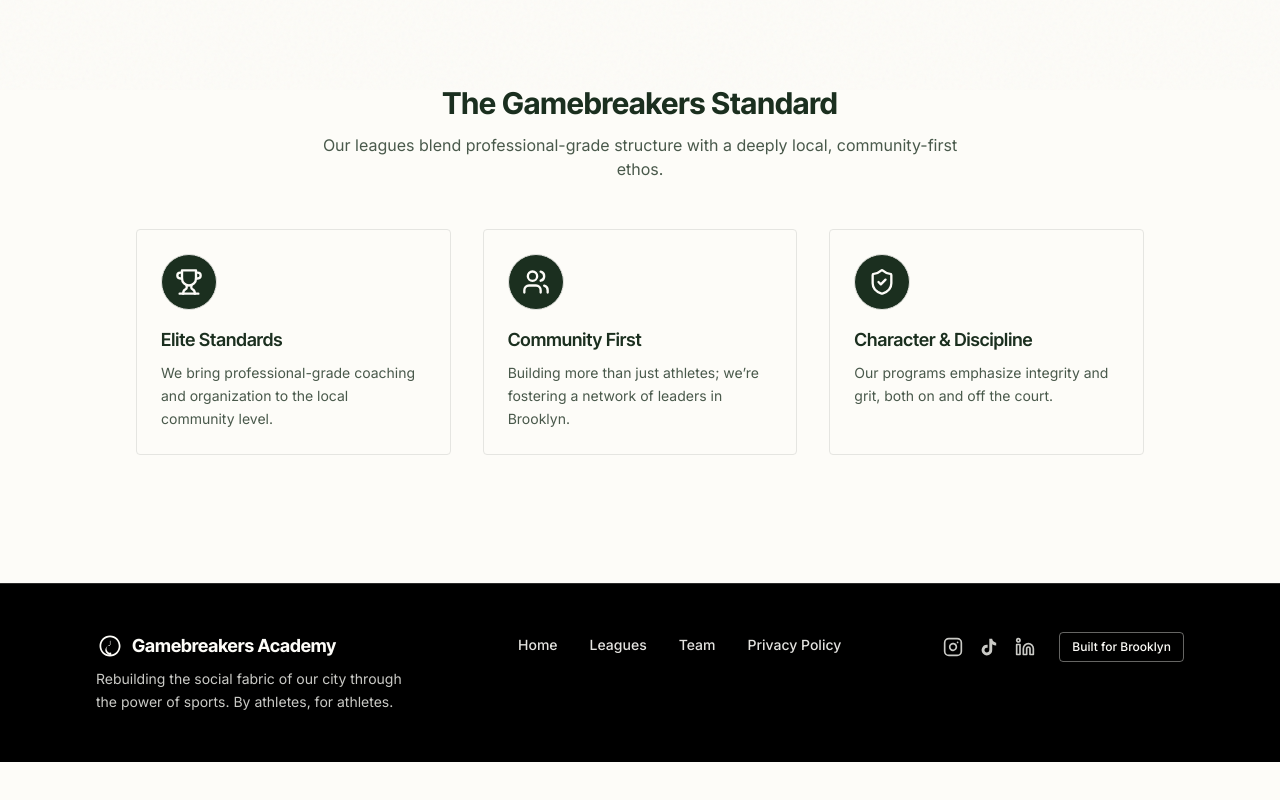
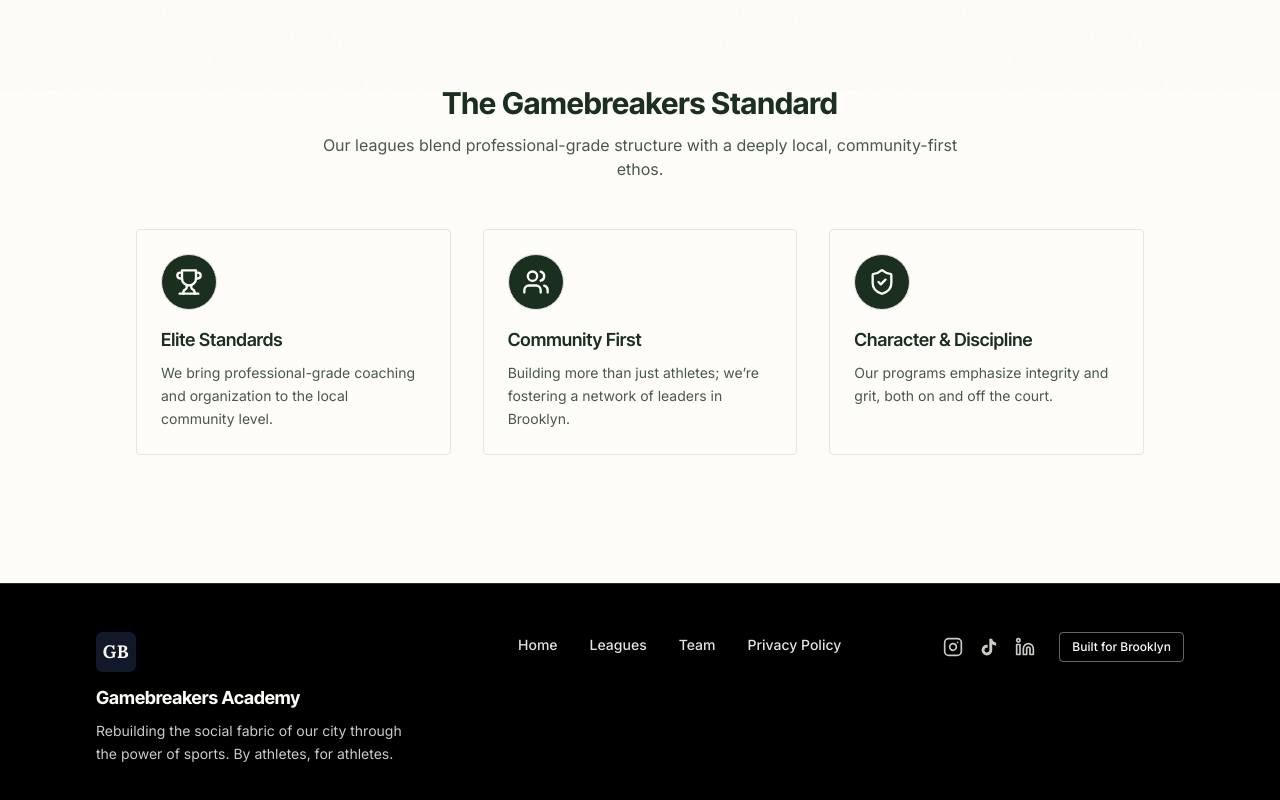
Before and after one commit to awatler/gamebreakers-academy, a React (Vite) app: page / in a window 1280 px wide. Shown: the part 710-1510 px from the top of the page. Before the commit the page ends 1472 px from the top, so only its background shows below. Built offline with nearby package versions, Linux system fonts and the light colour scheme.

Commit message:
Update branding and GB logo

```diff
--- /dev/null
+++ b/src/components/BrandLogo.tsx
@@ -0,0 +1,24 @@
+type BrandLogoProps = {
+  size?: number
+  className?: string
+}
+
+/**
+ * BrandLogo
+ * GB monogram in a dark stone square with subtle rounded corners.
+ * Accepts a `size` prop (in px) so it can scale for navbar/footer/hero use.
+ */
+export default function BrandLogo({ size = 32, className = '' }: BrandLogoProps) {
+  const px = `${size}px`
+  const fontSize = size * 0.45
+
+  return (
+    <div
+      style={{ width: px, height: px, fontSize }}
+      className={`flex items-center justify-center rounded-md bg-[#111827] text-[#FDFCF8] font-serif font-extrabold tracking-wide ${className}`}
+      aria-label="Gamebreakers Academy"
+    >
+      <span>GB</span>
+    </div>
+  )
+}
--- a/src/components/Footer.jsx
+++ b/src/components/Footer.jsx
@@ -1,6 +1,6 @@
 import { Link } from 'react-router-dom'
 import { Instagram, Linkedin } from 'lucide-react'
-import Logo from './Logo'
+import BrandLogo from './BrandLogo'
 
 const navLinks = [
   { to: '/', label: 'Home' },
@@ -25,8 +25,11 @@ export default function Footer() {
         <div className="flex flex-col gap-10 lg:flex-row lg:items-start lg:justify-between">
           {/* Left: Logo & tagline */}
           <div className="max-w-xs">
-            <Link to="/" className="flex items-center gap-2 font-display text-lg font-bold text-[#FDFCF8] transition-opacity hover:opacity-90">
-              <Logo className="h-7 w-7 shrink-0 text-[#FDFCF8]" />
+            <Link
+              to="/"
+              className="flex flex-col items-start gap-3 font-display text-lg font-bold text-[#FDFCF8] transition-opacity hover:opacity-90"
+            >
+              <BrandLogo size={40} className="shrink-0" />
               <span>Gamebreakers Academy</span>
             </Link>
             <p className="mt-2 text-sm text-[#FDFCF8]/80 leading-relaxed">
--- a/src/components/Navbar.jsx
+++ b/src/components/Navbar.jsx
@@ -1,7 +1,7 @@
 import { Link, useLocation } from 'react-router-dom'
 import { Menu, X } from 'lucide-react'
 import { useState } from 'react'
-import Logo from './Logo'
+import BrandLogo from './BrandLogo'
 
 const navLinks = [
   { to: '/', label: 'Home' },
@@ -20,7 +20,7 @@ export default function Navbar() {
           to="/"
           className="flex items-center gap-2 font-display text-lg font-bold text-[#1B2F1F] transition-colors duration-200 ease-in-out hover:text-[#000000]"
         >
-          <Logo className="h-8 w-8 shrink-0" />
+          <BrandLogo size={32} className="shrink-0" />
           <span>Gamebreakers Academy</span>
         </Link>
 
```
